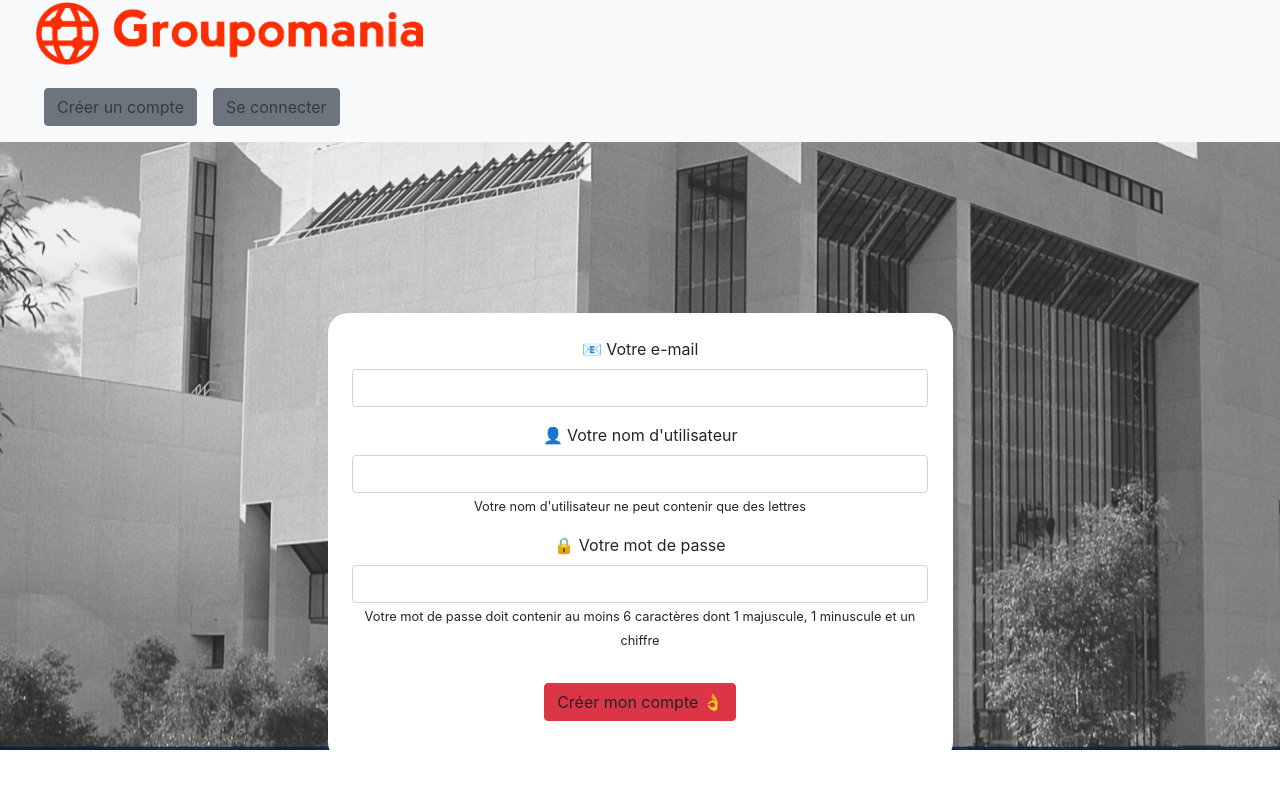
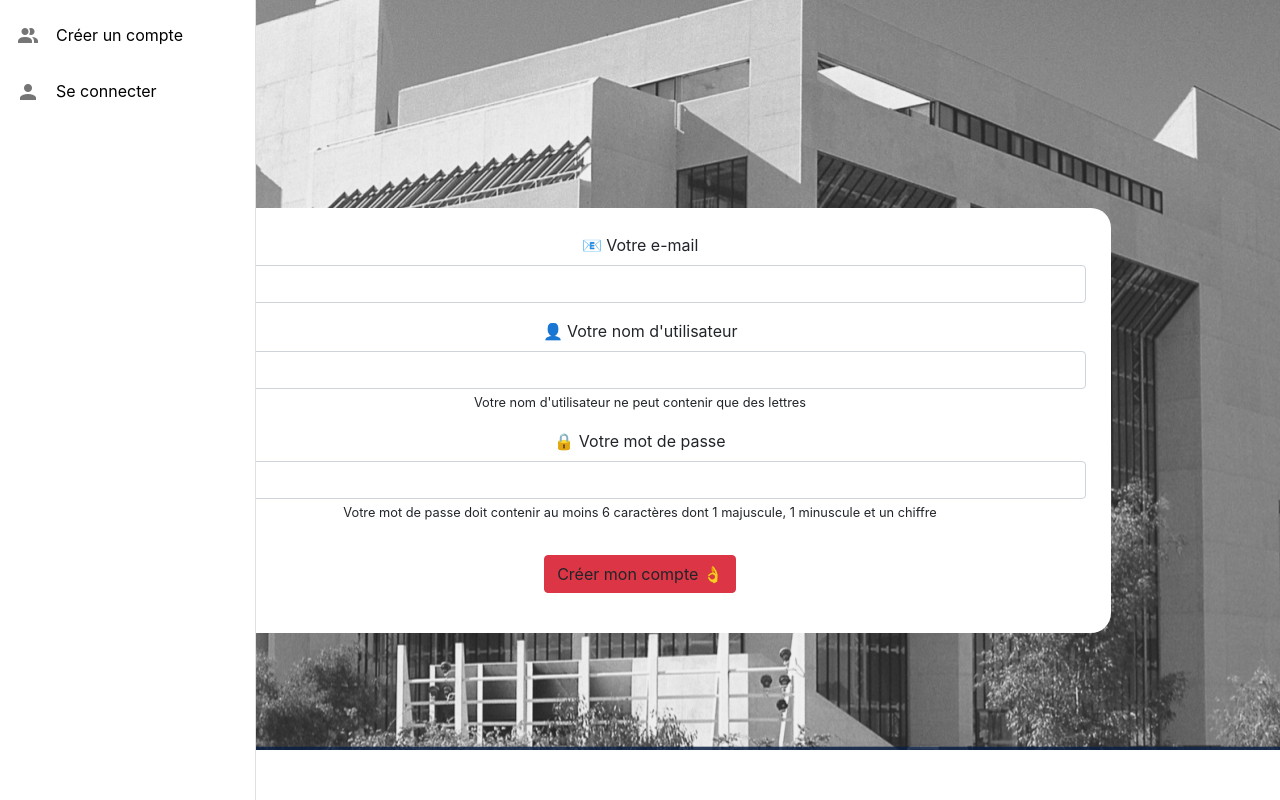
Before and after one commit to Aije1405/Groupomania-P7, a Vue app in the folder frontend/: page /signup in a window 1280 px wide. Built offline with nearby package versions, Linux system fonts and the light colour scheme.

Commit message:
Final commit

```diff
--- a/frontend/src/App.vue
+++ b/frontend/src/App.vue
@@ -1,20 +1,23 @@
 <template>
-  <div id="app" class="container-fluid">
+  <div id="app" class="d-flex">
     <Header />
-      <router-view />
+        <router-view />
   </div>
 </template>
 
 <script>
 import Header from "./components/Header";
 
-
 export default {
   components: {
-    Header
-  }
+    Header,
+  },
 };
 </script>
 
 <style >
+body{
+  background-image: url("assets/fond.png");
+  background-attachment: cover;
+}
 </style>
--- a/frontend/src/components/Header.vue
+++ b/frontend/src/components/Header.vue
@@ -1,30 +1,48 @@
 <template>
-  <nav class="row navbar navbar-expand-lg navbar-light bg-light fixed-top px-5 d-flex">
-    <button class="navbar-toggler" type="button"  data-toggle="collapse" data-target="#navbarToggle" aria-controls="navbarToggle" aria-expanded="false" aria-label="Toggle navigation">
-    <span class="navbar-toggler-icon"></span></button>
-    <router-link class="navbar-link" to="/wall"><img class="imglogo" src="../assets/icon-left-font-monochrome-red.png" alt="logo rouge Groupomania" /></router-link>
+  <v-navigation-drawer app fixed expand-on-hover class="h-100">
+    <v-list-item link v-if="user.token !== null">
+      <v-list-item-icon>
+        <v-icon>mdi-account</v-icon>
+      </v-list-item-icon>
+      <v-list-item-title class="black-text">
+        <router-link class="nav-link text-black" to="/user" >{{ user.username }}</router-link>
+      </v-list-item-title>
+    </v-list-item>
+    <v-list >
+      <v-list-item link v-if="user.token !== null">
+        <v-list-item-icon>
+          <v-icon>mdi-message</v-icon>
+        </v-list-item-icon>
+        <v-list-item-title>
+          <router-link class="nav-link text-black" to="/wall">Publications</router-link>
+        </v-list-item-title>
+      </v-list-item>
 
-  <div class="collapse navbar-collapse justify-content navbar-light bg-light " id="navbarToggle">
-      <ul class="navbar-nav mt-2">
-        <li class="nav-item " v-if="user.token !== null">
-          <router-link class="nav-link " to="/wall"><button type="button" class="btn btn-secondary">Publications 💬</button></router-link>
-        </li>
-        <li class="nav-item" v-if="user.token == null">
-          <router-link class="nav-link" to="/signup"><button type="button" class="btn btn-secondary">Créer un compte</button></router-link>
-        </li>
-        <li class="nav-item" v-if="user.token == null">
-          <router-link class="nav-link" to="/login"><button type="button" class="btn btn-secondary">Se connecter</button></router-link>
-        </li>
-        <li class="nav-item  " v-if="user.token !== null">
-          <router-link class="nav-link" to="/user"><button type="button" class="btn btn-secondary">{{ user.username }} 👤</button></router-link>
-        </li>
-        <li class="nav-item mt-2" v-if="user.token !== null">
-          <button type="button" class="btn btn-danger" @click="disconnect">Déconnexion 👋</button>
-        </li>
-      </ul>
-  </div>
-</nav>
+      <v-list-item link v-if="user.token == null">
+        <v-list-item-icon>
+          <v-icon>mdi-account-multiple</v-icon>
+        </v-list-item-icon>
+        <v-list-item-title>
+          <router-link class="nav-link text-black" to="/signup">Créer un compte</router-link>
+        </v-list-item-title>
+      </v-list-item>
 
+      <v-list-item link v-if="user.token == null">
+        <v-list-item-icon>
+          <v-icon>mdi-account</v-icon>
+        </v-list-item-icon>
+        <v-list-item-title>
+          <router-link class="nav-link text-black" to="/login">Se connecter</router-link>
+        </v-list-item-title>
+      </v-list-item>
+    </v-list>
+
+    <template v-slot:append>
+      <div class="pa-2" v-if="user.token !== null">
+        <v-btn block @click="disconnect">Déconnexion</v-btn>
+      </div>
+    </template>
+  </v-navigation-drawer>
 </template>
 
 <script>
@@ -32,16 +50,15 @@ import { mapState } from "vuex";
 
 export default {
   computed: {
-    ...mapState(["user"])
+    ...mapState(["user"]),
   },
   methods: {
     disconnect() {
       // Pour se déconnecter, On vide le localStorage, on actualise la page et on redirige vers la page login
       localStorage.clear();
-      this.$router.go()
-
-    }
-  }
+      this.$router.go();
+    },
+  },
 };
 </script>
 
@@ -50,21 +67,25 @@ nav {
   position: fixed;
   top: 0;
 }
-.imglogo{
+.h-100 {
+  height: 100vh !important;
+}
+.imglogo {
   width: 40%;
-
 }
-.btn{
+.btn {
   color: white;
 }
-.btn:hover{
+.btn:hover {
   color: white;
 }
-.navbar-toggler{
-margin-left: 90%;
+.navbar-toggler {
+  margin-left: 90%;
 }
-.navbar-link{
-  width: 80% ;
+.navbar-link {
+  width: 80%;
 }
-
+.text-black{
+  color : #000;
+}
 </style>
--- a/frontend/src/router/index.js
+++ b/frontend/src/router/index.js
@@ -1,6 +1,6 @@
 import Vue from 'vue'
 import VueRouter from 'vue-router'
-import Accueil from '../views/accueil.vue'
+
 import Signup from '../views/signup.vue'
 import Login from '../views/login.vue'
 import User from '../views/user.vue'
@@ -13,12 +13,7 @@ Vue.use(VueRouter)
 
 
 const routes = [
-  {
-    path: '/',
-    name: 'Accueil',
-    component: Accueil,
-    meta: { requiresVisitor: true }
-  },
+
   {
     path: '/signup',
     name: 'Signup',
--- a/frontend/src/views/accueil.vue
+++ /dev/null
@@ -1,33 +0,0 @@
-<template>
-
-    <body>
-
-    </body>
-
-</template>
-
-<script>
-
-export default {
-  name: "Accueil"
-}
-
-</script>
-
-<style scope>
-
-body{
-    background-image: url('../assets/fond.png') ;
-    background-attachment: fixed;
-}
-h1{
-  font-size: 3em !important;
-  font-weight: 500 !important;
-  margin-top: 22%;
-  text-align: center;
-  padding: 2%;
-
-
-}
-
-</style>
--- a/frontend/src/views/login.vue
+++ b/frontend/src/views/login.vue
@@ -1,7 +1,8 @@
 <template>
- <body class="body-intro">
-  <main class="main">
-    <form class="cadre w-50 m-auto">
+  <v-container fluid class="w-100">
+  <v-main class="main">
+        <v-img height="100" class="mb-5 mt-5" contain src="../assets/icon-left-font-monochrome-red.png"/>
+    <form class="cadre w-75 m-auto">
       <div class="container ">
         <div class="form-group ">
           <label for="inputemail ">📧 Votre e-mail</label>
@@ -16,8 +17,8 @@
       </div>
     </form>
     <modale v-bind:revele="revele" v-bind:toggleModale="toggleModale"></modale>
-  </main>
-</body>
+  </v-main>
+  </v-container>
 </template>
 
 <script>
@@ -82,7 +83,6 @@ export default {
   background-color: white;
 }
 .main{
-  margin-top: 16%;
   text-align: center;
 }
 .redirection-signup{
--- a/frontend/src/views/signup.vue
+++ b/frontend/src/views/signup.vue
@@ -1,7 +1,9 @@
 <template>
-<body class="body-intro">
-  <main class="main">
-    <form class="cadre w-50 m-auto">
+<v-container fluid class="w-100">
+  <main class="main  ">
+          <v-img height="100" class="mb-5 mt-5" contain src="../assets/icon-left-font-monochrome-red.png"/>
+
+    <form class="cadre w-75 m-auto mb-5">
       <div class="container">
         <div class="form-group ">
           <label for="inputEmail">📧 Votre e-mail</label>
@@ -21,7 +23,7 @@
       </div>
     </form>
   </main>
-</body>
+</v-container>
 </template>
 
 <script>
@@ -82,8 +84,7 @@ export default {
   background-color: white;
 }
 .main{
-  margin-top: 16%;
-  text-align: center;
+    text-align: center;
 }
 .body-intro{
   margin-top: 25%;
--- a/frontend/src/views/user.vue
+++ b/frontend/src/views/user.vue
@@ -1,5 +1,8 @@
 <template>
-  <main class="main-connect">
+  <div class="m-auto w-75">
+            <v-img height="100" class=" mt-5" contain src="../assets/icon-left-font-monochrome-red.png"/>
+
+  <main class="main-connect pt-3">
         <h1> Paramètres de profil </h1>
         <hr />
     <section class="row user-info ml-5 pl-5 pr-5">
@@ -20,6 +23,7 @@
       </div>
     </section>
   </main>
+  </div>
 </template>
 
 <script>
--- a/frontend/src/views/wall.vue
+++ b/frontend/src/views/wall.vue
@@ -1,5 +1,7 @@
 <template>
-  <div id="wall" class="wall" data-app>
+  <div id="wall" class="w-100 m-auto" data-app>
+    <v-img height="100" class="mb-5 mt-5" contain src="../assets/icon-left-font-monochrome-red.png"/>
+
     <CreatePost />
     <ModifPost :id="dialog.id" :dialog="dialog.show" v-on:close="closeDialog"/>
     <Post
@@ -99,11 +101,6 @@ export default {
 
 <style  scope>
 
-.wall {
-  width: 90%;
-  margin: auto;
-  padding-top: 10%;
-}
 .block-message {
   background-color: white;
   width: 50%;
```
